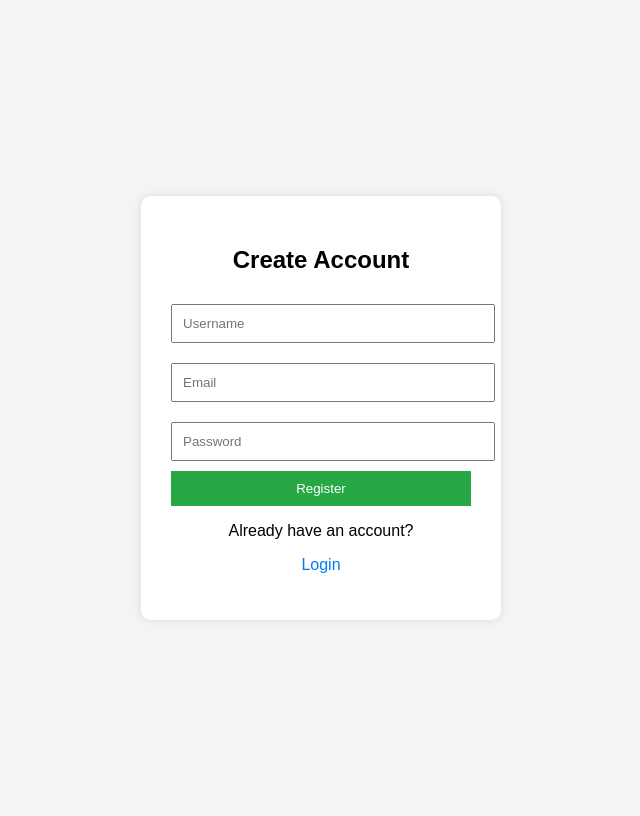
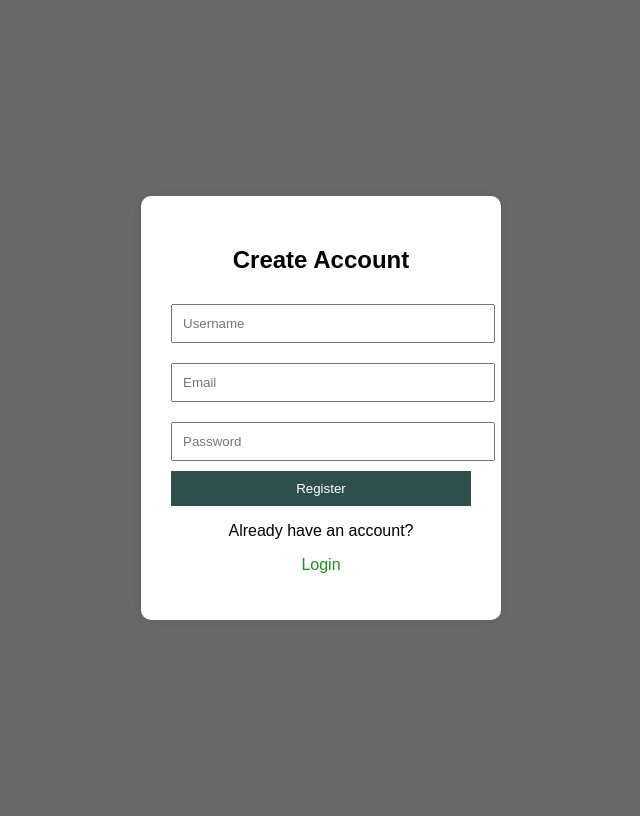
Before and after one commit to dhanam755/Deep-learning-chatbox, a Flask app: page /register in a window 1280 px wide. Shown: the whole page, without its empty margins (319-959 px from the left). Run offline with Flask 3, Linux system fonts and the light colour scheme.

```diff
--- a/static/css/style.css
+++ b/static/css/style.css
@@ -45,9 +45,11 @@ body {
     width: 6px;
 }
 .chat-box::-webkit-scrollbar-thumb {
-    background: #444;
+    background: #b1a8a8;
     border-radius: 10px;
 }
+
+
 .logout-btn{
 
 position:fixed;
--- a/templates/login.html
+++ b/templates/login.html
@@ -6,7 +6,7 @@
     <style>
         body{
             font-family: Arial;
-            background:#f4f4f4;
+            background:#696969;
             display:flex;
             justify-content:center;
             align-items:center;
@@ -34,7 +34,7 @@
         button{
             width:100%;
             padding:10px;
-            background:#007bff;
+            background:#2F4F4F;
             border:none;
             color:white;
             cursor:pointer;
@@ -42,7 +42,7 @@
 
         a{
             text-decoration:none;
-            color:#007bff;
+            color:#228B22;
         }
 
         p{
--- a/templates/register.html
+++ b/templates/register.html
@@ -7,7 +7,7 @@
 
 body{
     font-family: Arial;
-    background:#f4f4f4;
+    background:#696969;
     display:flex;
     justify-content:center;
     align-items:center;
@@ -35,7 +35,8 @@ input{
 button{
     width:100%;
     padding:10px;
-    background:#28a745;
+    background:#2F4F4F;
+    background:;
     border:none;
     color:white;
     cursor:pointer;
@@ -43,7 +44,7 @@ button{
 
 a{
     text-decoration:none;
-    color:#007bff;
+    color:#228B22;
 }
 
 p{
```
